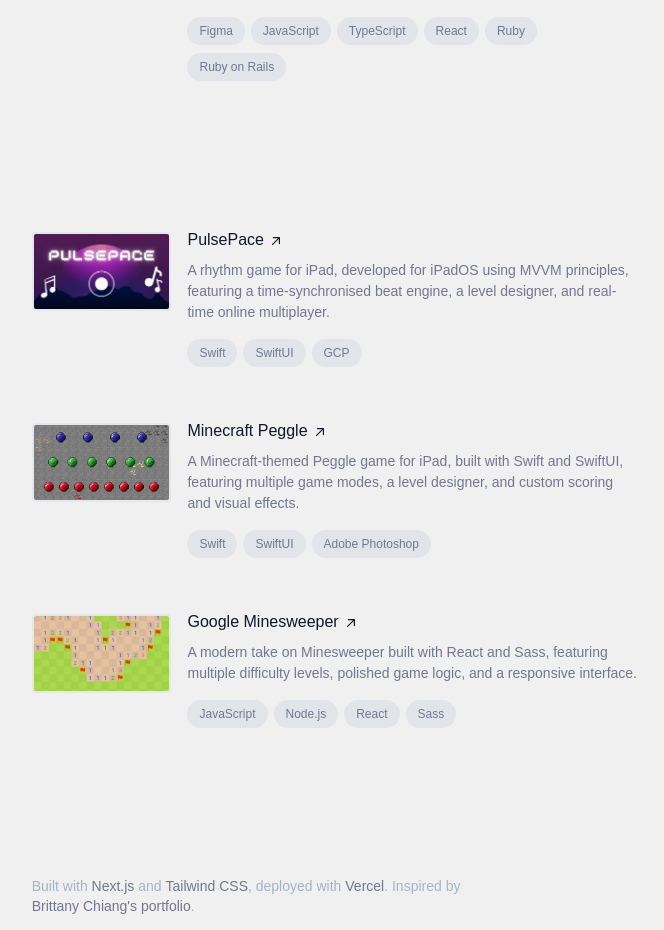
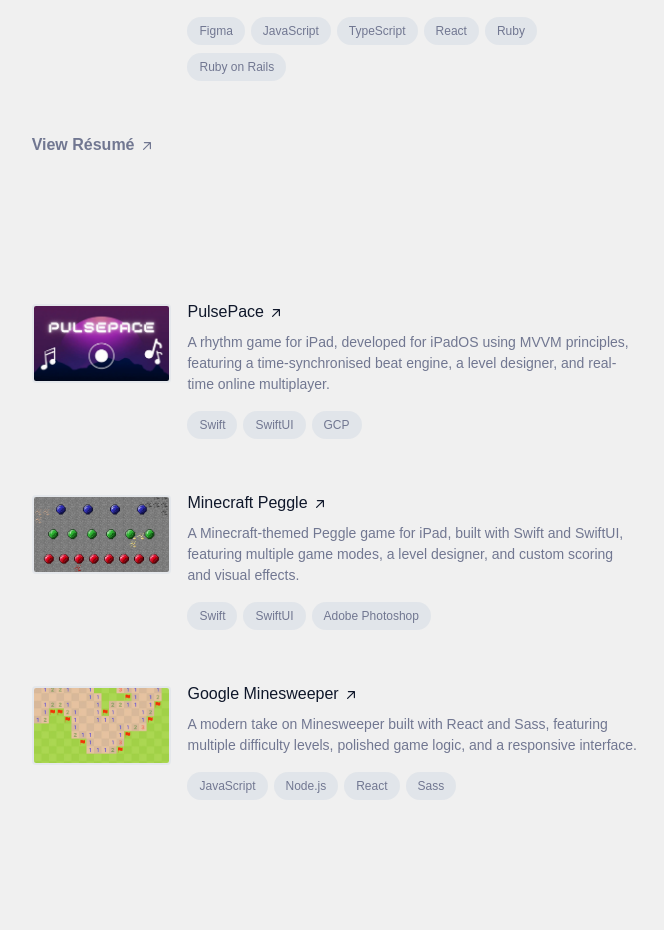
Before and after one commit to petermonky/portfolio, a Next.js app: page / in a window 1280 px wide. Shown: the part 1644-2574 px from the top of the page, without its empty margins (593-1257 px from the left). Built offline with nearby package versions, Linux system fonts and the light colour scheme; a web font is replaced by a local one.

Commit message:
feat: upload resume

```diff
--- a/src/components/sections/ExperienceSection.tsx
+++ b/src/components/sections/ExperienceSection.tsx
@@ -15,11 +15,10 @@
           <ExperienceCard key={item.id} item={item} />
         ))}
       </ol>
-      {/* TODO: */}
-      {/* <div className="mt-12">
+      <div className="mt-12">
         <a
           className="group/link text-secondary hover:text-primary inline-flex items-baseline text-base leading-tight font-semibold"
-          href="/resume.pdf"
+          href="/documents/resume_latest.pdf"
           target="_blank"
           rel="noreferrer noopener"
           aria-label="View Résumé (opens in a new tab)"
@@ -34,7 +33,7 @@
             </span>
           </span>
         </a>
-      </div> */}
+      </div>
     </SectionShell>
   );
 }
```
Also changed, not shown: 1 other file (tests, documents, lock files or other folders).
